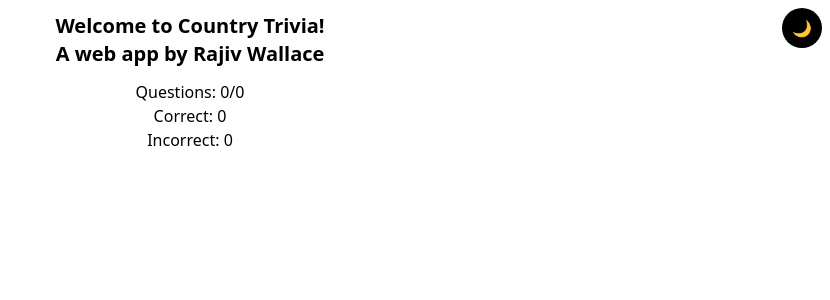
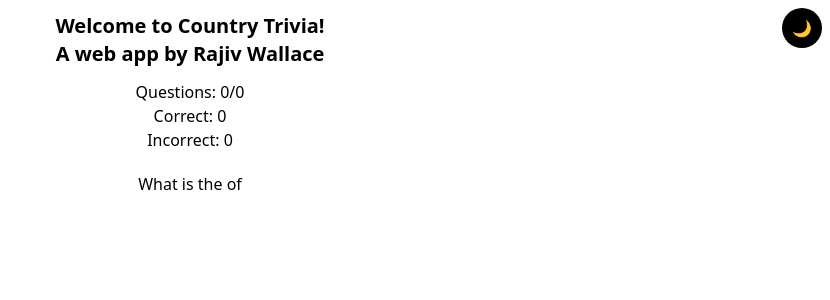
Before and after one commit to rajivghandi767/country-trivia-react, a React (Vite) app: page / in a window 1280 px wide. Shown: the top 300 px of the page, without its empty margins (450-1280 px from the left). Built offline with nearby package versions, Linux system fonts and the light colour scheme.

Commit message:
start work on Prompt

```diff
--- a/src/App.tsx
+++ b/src/App.tsx
@@ -2,6 +2,7 @@ import React from "react";
 import countryData from "../public/countryData.json";
 import { useEffect, useState } from "react";
 import StatBar from "./components/StatBar";
+import PromptAnswer from "./components/PromptAnswer";
 
 function App() {
   //Dark Mode Toggle
@@ -46,6 +47,7 @@ function App() {
           correct={0}
           incorrect={0}
         />
+        <PromptAnswer />
       </div>
     </>
   );
--- /dev/null
+++ b/src/components/PromptAnswer.tsx
@@ -0,0 +1,13 @@
+import React from "react";
+
+function PromptAnswer() {
+  return (
+    <div>
+      <h1 className="text-center p-5">
+        What is the {} of {}
+      </h1>
+    </div>
+  );
+}
+
+export default PromptAnswer;
```
